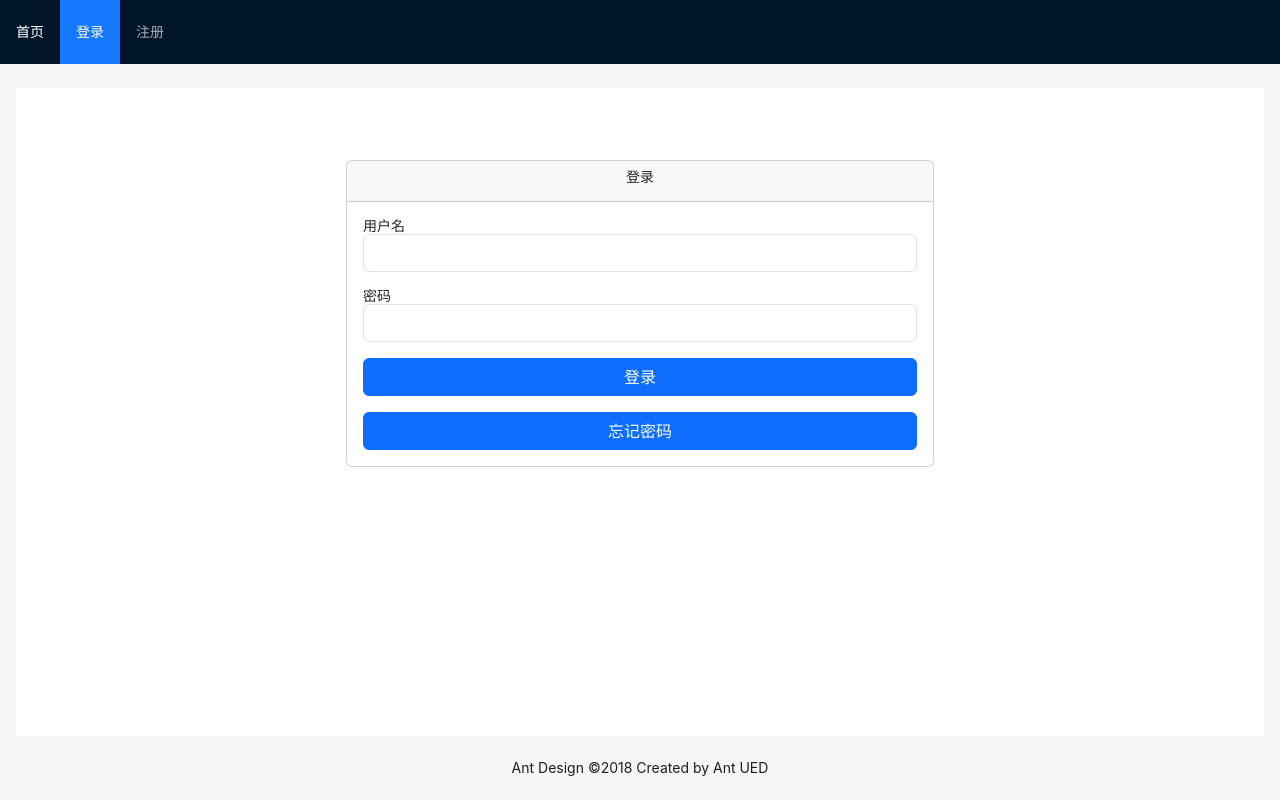
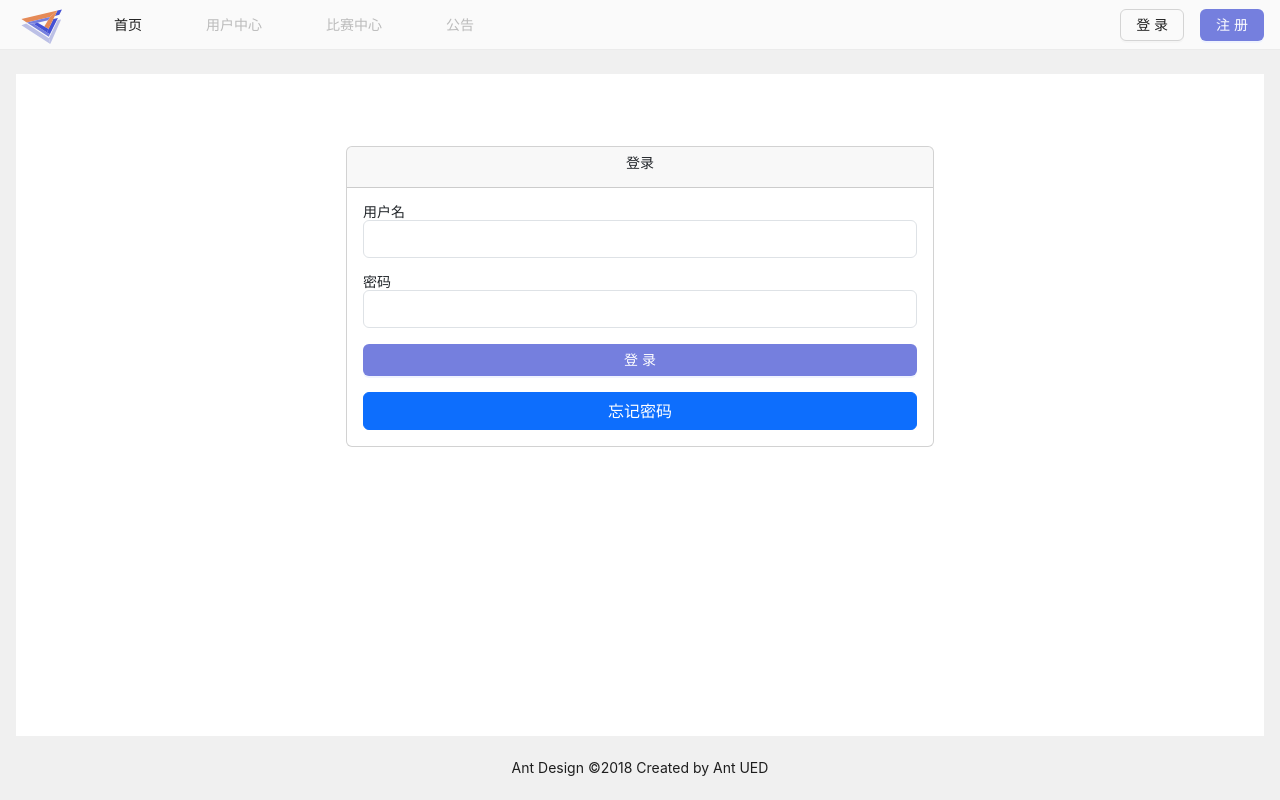
Before and after one commit to SYSUMSC/aigame, a Vue app in the folder frontend/: page /user/login in a window 1280 px wide. Built offline with nearby package versions, Linux system fonts and the light colour scheme.

Commit message:
初步引入主题并完成Header的设计

```diff
--- a/frontend/components.d.ts
+++ b/frontend/components.d.ts
@@ -7,7 +7,9 @@ export {}
 /* prettier-ignore */
 declare module 'vue' {
   export interface GlobalComponents {
+    AButton: typeof import('ant-design-vue/es')['Button']
     ACard: typeof import('ant-design-vue/es')['Card']
+    AConfigProvider: typeof import('ant-design-vue/es')['ConfigProvider']
     ALayout: typeof import('ant-design-vue/es')['Layout']
     ALayoutContent: typeof import('ant-design-vue/es')['LayoutContent']
     ALayoutFooter: typeof import('ant-design-vue/es')['LayoutFooter']
--- a/frontend/src/App.vue
+++ b/frontend/src/App.vue
@@ -1,26 +1,40 @@
 <template>
+    <a-config-provider :theme="{
+    token:{
+        colorPrimary: '#757FDE',
+        // colorPrimaryActive: '#000',
+        colorPrimaryHover: '#6C75CA',
+        // colorPrimaryBg: '#757FDE',
+        colorPrimaryBgHover: '#000',
+        // colorBgContainer: '#FAFAFA',
+        // colorPrimaryBg: '#757FDE',
+        // colorBgElevated:'#757FDE'
+        colorBgBase: '#FAFAFA',
+        colorError:'#FF5C5C',
+        colorErrorHover: '#B44343',
+        colorErrorActive:''
+    }}">
         <a-layout class="h-screen">
-    <a-layout-sider style="position: fixed;" class="h-screen z-50"
-    v-if="windowWidth < AntdWindowsWidth.lg"
-      breakpoint="lg"
-      collapsed-width="0"
-      @collapse="onCollapse"
-      @breakpoint="onBreakpoint"
-    >
-    <NavBar :window-width="windowWidth"/>
+            <a-layout-sider style="position: fixed;" class="h-screen z-50" v-if="windowWidth < AntdWindowsWidth.lg"
+                breakpoint="lg" collapsed-width="0" @collapse="onCollapse" @breakpoint="onBreakpoint">
+                <NavBar :window-width="windowWidth" />
             </a-layout-sider>
             <a-layout>
-    <a-layout-header v-if="windowWidth >= AntdWindowsWidth.lg" :style="{ background: '#fff', padding: 0 }" >
-        <NavBar :window-width="windowWidth"/>
+                <a-layout-header v-if="windowWidth >= AntdWindowsWidth.lg"
+                    style="height: 50px;max-height: 50px; line-height: 50px; background-color: '#000无效'; padding: 0 ">
+                    <NavBar :window-width="windowWidth" />
                 </a-layout-header>
                 <a-layout-content class="h-screen overflow-y-auto" :style="{ margin: '24px 16px 0' }">
-        <div :style="{ padding: '24px', background: '#fff', height: '100%' }">  <RouterView /></div>
+                    <div :style="{ padding: '24px', background: '#fff', height: '100%' }">
+                        <RouterView />
+                    </div>
                 </a-layout-content>
                 <a-layout-footer style="text-align: center">
                     Ant Design ©2018 Created by Ant UED
                 </a-layout-footer>
             </a-layout>
         </a-layout>
+    </a-config-provider>
 </template>
 <script lang="ts" setup>
 import { onBeforeUnmount, onMounted, ref } from 'vue';
--- a/frontend/src/components/NavBar.vue
+++ b/frontend/src/components/NavBar.vue
@@ -3,8 +3,10 @@ import { useRouter } from "vue-router";
 import { useUserStore } from "../stores/user";
 import { ref, watch } from "vue";
 import { AntdWindowsWidth } from "../constants/antd-windows-width";
+import { LogoutOutlined } from "@ant-design/icons-vue";
+import { h } from "vue";
 
-const {windowWidth} = defineProps<{windowWidth: number}>();
+const { windowWidth } = defineProps<{ windowWidth: number }>();
 
 const userStore = useUserStore();
 const router = useRouter();
@@ -45,31 +47,72 @@ const logout = () => {
 </script>
 
 <template>
-    <a-menu v-model:selectedKeys="selectedKeys" theme="dark" v-bind:mode=" windowWidth < AntdWindowsWidth.lg  ? 'inline' : 'horizontal' " >
-      <a-menu-item key="/">
+    <a-menu v-model:selectedKeys="selectedKeys" theme="light"
+        v-bind:mode="windowWidth < AntdWindowsWidth.lg ? 'inline' : 'horizontal'" style="width: 100%;" class="w-ful">
+        <a-menu-item key="/" class="amenu-select-hidden">
+            <img src="/logo_aigame.svg" alt="AIGame" class="size-[50px] ">
+        </a-menu-item>
+        <a-menu-item key="/" style="" class="amenu-select">
             首页
         </a-menu-item>
-      <template v-if="userStore.isLoggedIn()">
-        <a-menu-item key="/info">
+        <a-menu-item key="/info" class="amenu-select" :disabled="!userStore.isLoggedIn()">
             用户中心
         </a-menu-item>
-        <a-menu-item key="/competitioncenter">
+        <a-menu-item key="/competitioncenter" class="amenu-select" :disabled="!userStore.isLoggedIn()">
             比赛中心
         </a-menu-item>
-        <a-menu-item key="/announcements">
+        <a-menu-item key="/announcements" class="amenu-select" :disabled="!userStore.isLoggedIn()">
             公告
         </a-menu-item>
-        <a-menu-item key="/logout">
-          退出
+        <template v-if="userStore.isLoggedIn()">
+            <a-menu-item key="/info" class="amenu-select-hidden force-ml-auto text-xl py-3 force-px-0">
+                {{ userStore.user!.username }}
+            </a-menu-item>
+            <a-menu-item key="/logout" class="amenu-select amenu-compact-l py-1 mr-10 force-px-0">
+                <a-button size="large" shape="circle" :icon="h(LogoutOutlined)" danger style="padding: 0; border: none;" class="force-p-0 abtn-icon-lg"/>
             </a-menu-item>
         </template>
         <template v-else>
-        <a-menu-item key="/user/login">
+            <!-- <div class="justify-self-end"> -->
+            <a-menu-item key="/user/login" class="amenu-select-hidden force-ml-auto force-px-0">
+                <a-button>
                     登录
+                </a-button>
             </a-menu-item>
-        <a-menu-item key="/user/reg">
+            <!-- flex- self-end force-justify-self-end fle justify-end  -->
+            <a-menu-item key="/user/reg" class="amenu-select-hidden force-pl-">
+                <a-button type="primary" class="force-p">
                     注册
+                </a-button>
             </a-menu-item>
+            <!-- </div> -->
+            <!-- <div class="self-end"> -->
+                <!-- <a-button class="justify-self-end">
+                    登录
+                </a-button>
+                <a-button type="primary" class="justify-self-end">
+                    注册
+                </a-button> -->
+            <!-- </div>  -->
         </template>
     </a-menu>
 </template>
+
+<style scoped>
+/* .amenu-select-hidden::after{
+    display: none;
+    border: none;
+    @apply border-none
+} */
+ /* !啊啊所以原来是在这里不生效艹？？？…… */
+/* .ant-menu-item-selected::after{
+    border-bottom-width: 0 !important;
+} */
+/* ::v-deep .ant-menu-light.ant-menu-horizontal >.ant-menu-item::after, :where(.css-dev-only-do-not-override-1p3hq3p).ant-menu-light.ant-menu-horizontal >.ant-menu-submenu::after{
+    border: none !important;
+} */
+ /* :where(.css-dev-only-do-not-override-1p3hq3p).ant-menu-light.ant-menu-horizontal >.ant-menu-submenu-selected::after{
+    border-bottom-width: 0 !important;
+ } */
+
+</style>
--- a/frontend/src/style.css
+++ b/frontend/src/style.css
@@ -16,3 +16,83 @@
 .btn-white{
 	@apply transition-all duration-300 bg-white hover:bg-gray-100 active:bg-gray-200
 }
+
+
+/* //**----------------------------Antd Overwrite----------------------------------------------------- */
+/* //**----------------------------Menu----------------------------------------------------- */
+.ant-menu-item-selected.amenu-select{
+	height: 50px !important;
+	color: #fff !important;
+	/* background-color: transparent !important; */
+	/* position: relative !important; */
+	&::after{
+		display: none !important;
+	}
+	/* &::after{
+		content: "";
+		position: absolute;
+		top: 0;
+		left: 0;
+		width: 100%;
+		height: 100%;
+		background-color: #757FDE;
+		opacity: 1;
+		z-index: 0;
+		} */
+	> span{
+		background-color: #757FDE;
+		transition: background-color 0.3s ease-in-out;
+	}
+}
+.amenu-select>span{
+	@apply px-3 py-2 rounded-md
+}
+.ant-menu-item-active.amenu-select{
+	/* color:#757FDE ; */
+	&::after{
+		display: none !important;
+	}
+}
+.amenu-select-hidden{
+	color: #000 !important;
+	&::after{
+		@apply hidden
+	}
+}
+.amenu-compact-l{
+	padding-left: 0 !imprtant;
+	padding-right: 0 !mportant;
+	>span{
+		padding-left: 0 !important;
+		/* padding-right: 0 !important; */
+	}
+}
+.amenu-compact{
+	padding-left: 0 !imprtant;
+	padding-right: 0 !mportant;
+	>span{
+		padding-left: 0 !important;
+		/* padding-right: 0 !important; */
+	}
+}
+/* //**----------------------------Button----------------------------------------------------- */
+.abtn-icon-lg>span{
+	transform: scale(1.5) !important;
+}
+/* //**----------------------------General----------------------------------------------------- */
+.force-ml-auto{
+	margin-left:auto !important;
+}
+.force-p-0{
+	padding:0 !important;
+}
+.force-px-0{
+	padding-left:0 !important;
+	padding-right:0 !important;
+}
+.force-pl-0{
+	padding-left:0 !important;
+}
+.force-justify-self-end{
+	align-self:flex-end !important;
+}
--- a/frontend/src/views/Login.vue
+++ b/frontend/src/views/Login.vue
@@ -10,30 +10,15 @@
 						<form @submit.prevent="login">
 							<div class="form-group mb-3">
 								<label for="username">用户名</label>
-								<input
-									type="text"
-									id="username"
-									v-model="username"
-									class="form-control"
-									required
-								/>
+								<input type="text" id="username" v-model="username" class="form-control" required />
 							</div>
 							<div class="form-group mb-3">
 								<label for="password">密码</label>
-								<input
-									type="password"
-									id="password"
-									v-model="password"
-									class="form-control"
-									required
-								/>
+								<input type="password" id="password" v-model="password" class="form-control" required />
 							</div>
-							<button
-								type="submit"
-								class="btn btn-primary w-100"
-							>
+							<a-button type="primary" class=" w-100" @click="login">
 								登录
-							</button>
+							</a-button>
 							<button @click="forget" class="btn btn-primary w-100 mt-3">
 								忘记密码
 							</button>
@@ -57,7 +42,7 @@ const userStore = useUserStore();
 const router = useRouter();
 
 const forget = () => {
-  router.push('/user/forget');
+	router.push('/user/forget');
 };
 
 const login = async () => {
--- a/frontend/vite.config.ts
+++ b/frontend/vite.config.ts
@@ -7,6 +7,7 @@ export default defineConfig({
   plugins: [
     vue(),
     Components({
+      dts: true,
       resolvers: [
         AntDesignVueResolver({
           importStyle: false, // css in js
```
Also changed, not shown: frontend/public/logo_aigame.svg (added). Lines whose indentation alone changed are shown as unchanged.
